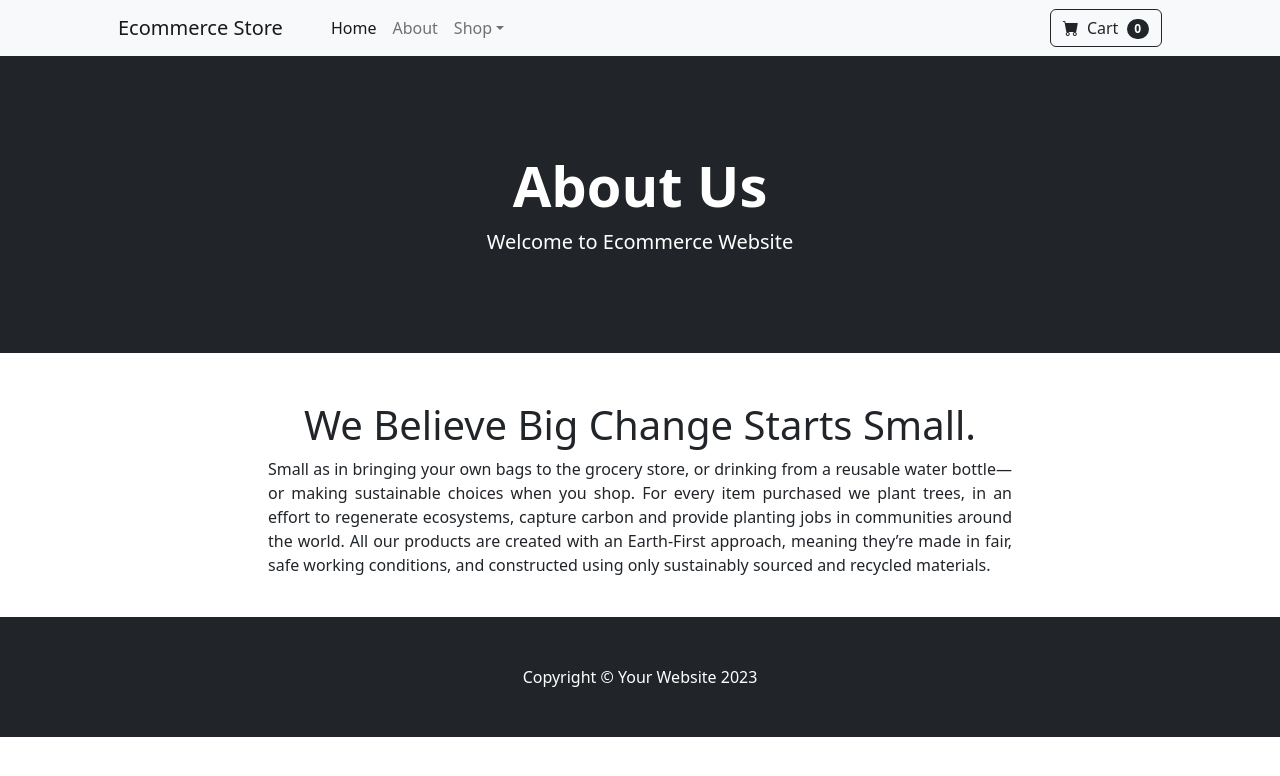
After one commit to SinghVikram97/django-ecommerce, a Django app: page /about/ in a window 1280 px wide. The commit adds this page. Shown: the top 776 px of the page. Run offline with Django 4.2, Linux system fonts and the light colour scheme; some libraries are stand-ins or nearby versions.

Commit message:
broke down webpage into template

```diff
--- /dev/null
+++ b/store/templates/about.html
@@ -0,0 +1,27 @@
+{% extends 'base.html' %}
+
+{% block content %}
+    <header class="bg-dark py-5">
+        <div class="container px-4 px-lg-5 my-5">
+            <div class="text-center text-white">
+                <h1 class="display-4 fw-bolder">About Us</h1>
+                <p class="lead fw-normal text-white mb-0">Welcome to Ecommerce Website</p>
+            </div>
+        </div>
+    </header>
+    <div class="container">
+        <div class="row">
+            <center>
+                <div class="col-8">
+                    <br>
+                    <br>
+                    <h1>We Believe Big Change Starts Small.</h1>
+                    <p align="justify">Small as in bringing your own bags to the grocery store, or drinking from a reusable water bottle—or making sustainable choices when you shop.
+                    For every item purchased we plant trees, in an effort to regenerate ecosystems, capture carbon and provide planting jobs in communities around the world. All our products are created with an Earth-First approach, meaning they’re made in fair, safe working conditions, and constructed using only sustainably sourced and recycled materials.
+                    </p>
+                    <br>
+                </div>
+            </center>
+        </div>
+    </div>
+{% endblock %}
--- /dev/null
+++ b/store/templates/base.html
@@ -0,0 +1,30 @@
+{% load static %}
+<!DOCTYPE html>
+<html lang="en">
+<head>
+    <meta charset="utf-8"/>
+    <meta name="viewport" content="width=device-width, initial-scale=1, shrink-to-fit=no"/>
+    <meta name="description" content=""/>
+    <meta name="author" content=""/>
+    <title>Django Ecommerce</title>
+    <!-- Favicon-->
+    <link rel="icon" type="image/x-icon" href="{% static 'assets/favicon.ico' %}"/>
+    <!-- Bootstrap icons-->
+    <link href="https://cdn.jsdelivr.net/npm/bootstrap-icons@1.5.0/font/bootstrap-icons.css" rel="stylesheet"/>
+    <!-- Core theme CSS (includes Bootstrap)-->
+    <link href="{% static 'css/styles.css' %}" rel="stylesheet"/>
+</head>
+<body>
+    {% include 'navbar.html' %}
+
+    {% block content %}
+    {% endblock %}
+
+    {% include 'footer.html' %}
+</body>
+<!-- Bootstrap core JS-->
+<script src="https://cdn.jsdelivr.net/npm/bootstrap@5.2.3/dist/js/bootstrap.bundle.min.js"></script>
+<!-- Core theme JS-->
+<script src="{% static 'js/scripts.js' %}"></script>
+</body>
+</html>
--- /dev/null
+++ b/store/templates/footer.html
@@ -0,0 +1,3 @@
+<footer class="py-5 bg-dark">
+    <div class="container"><p class="m-0 text-center text-white">Copyright &copy; Your Website 2023</p></div>
+</footer>
--- /dev/null
+++ b/store/templates/navbar.html
@@ -0,0 +1,33 @@
+<nav class="navbar navbar-expand-lg navbar-light bg-light">
+    <div class="container px-4 px-lg-5">
+        <a class="navbar-brand" href="{% url 'home' %}">Ecommerce Store</a>
+        <button class="navbar-toggler" type="button" data-bs-toggle="collapse" data-bs-target="#navbarSupportedContent"
+                aria-controls="navbarSupportedContent" aria-expanded="false" aria-label="Toggle navigation"><span
+                class="navbar-toggler-icon"></span></button>
+        <div class="collapse navbar-collapse" id="navbarSupportedContent">
+            <ul class="navbar-nav me-auto mb-2 mb-lg-0 ms-lg-4">
+                <li class="nav-item"><a class="nav-link active" aria-current="page" href="{% url 'home' %}">Home</a></li>
+                <li class="nav-item"><a class="nav-link" href="{% url 'about' %}">About</a></li>
+                <li class="nav-item dropdown">
+                    <a class="nav-link dropdown-toggle" id="navbarDropdown" href="#" role="button"
+                       data-bs-toggle="dropdown" aria-expanded="false">Shop</a>
+                    <ul class="dropdown-menu" aria-labelledby="navbarDropdown">
+                        <li><a class="dropdown-item" href="#!">All Products</a></li>
+                        <li>
+                            <hr class="dropdown-divider"/>
+                        </li>
+                        <li><a class="dropdown-item" href="#!">Popular Items</a></li>
+                        <li><a class="dropdown-item" href="#!">New Arrivals</a></li>
+                    </ul>
+                </li>
+            </ul>
+            <form class="d-flex">
+                <button class="btn btn-outline-dark" type="submit">
+                    <i class="bi-cart-fill me-1"></i>
+                    Cart
+                    <span class="badge bg-dark text-white ms-1 rounded-pill">0</span>
+                </button>
+            </form>
+        </div>
+    </div>
+</nav>
--- a/store/urls.py
+++ b/store/urls.py
@@ -3,4 +3,5 @@ from . import views
 
 urlpatterns = [
     path('', views.home, name='home'),
+    path('about/', views.about, name='about'),
 ]
--- a/store/views.py
+++ b/store/views.py
@@ -1,6 +1,11 @@
 from django.shortcuts import render
 from .models import Product
+
 
 def home(request):
     products = Product.objects.all()
     return render(request, 'home.html', {'products': products})
+
+
+def about(request):
+    return render(request, 'about.html', {})
```
Also changed, not shown: store/templates/home.html (+4 -61 lines).
